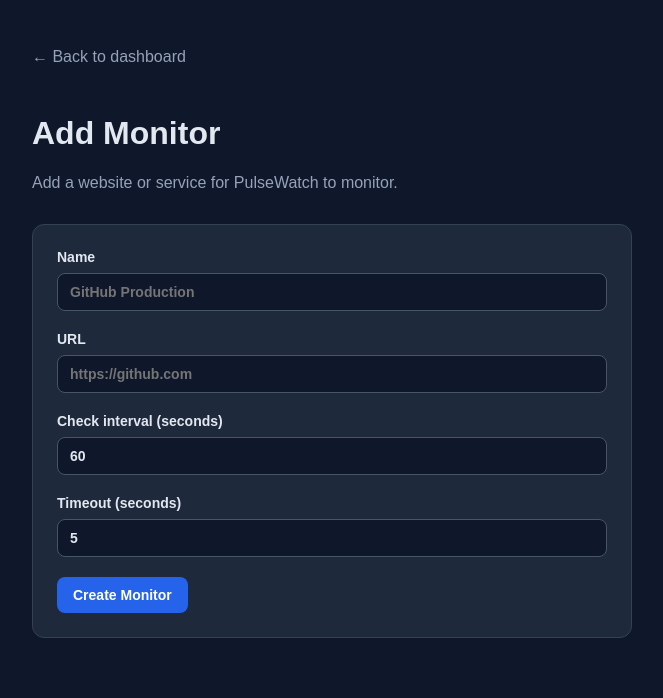
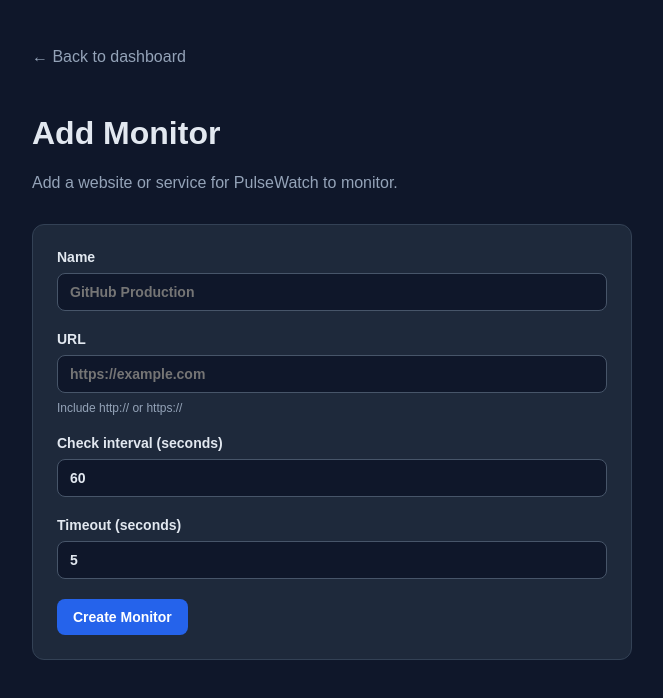
Before and after one commit to chill-one/Pulse-Watch, a Next.js app in the folder frontend/: page /monitors/new in a window 1280 px wide. Shown: the top 698 px of the page, without its empty margins (82-745 px from the left). Built offline with nearby package versions, Linux system fonts and the light colour scheme.

Commit message:
Enhance CreateMonitorForm with improved error handling and add field hint for URL input

```diff
--- a/frontend/app/globals.css
+++ b/frontend/app/globals.css
@@ -497,3 +497,9 @@ main {
   opacity: 0.6;
   cursor: not-allowed;
 }
+
+.field-hint {
+  color: #94a3b8;
+  font-size: 12px;
+  font-weight: 400;
+}
--- a/frontend/components/CreateMonitorForm.tsx
+++ b/frontend/components/CreateMonitorForm.tsx
@@ -39,9 +39,11 @@ export default function CreateMonitorForm() {
             });
 
             if (!response.ok) {
-            throw new Error(
-                `Failed to create monitor: ${response.status}`
-            );
+                const body = await response.text();
+
+                throw new Error(
+                    body || `Failed to create monitor: ${response.status}`
+                );
             }
 
             router.push("/");
@@ -80,9 +82,12 @@ export default function CreateMonitorForm() {
           onChange={(event) =>
             setUrl(event.target.value)
           }
-          placeholder="https://github.com"
+          placeholder="https://example.com"
           required
         />
+        <span className="field-hint">
+            Include http:// or https://
+        </span>
       </label>
 
       <label>
```
